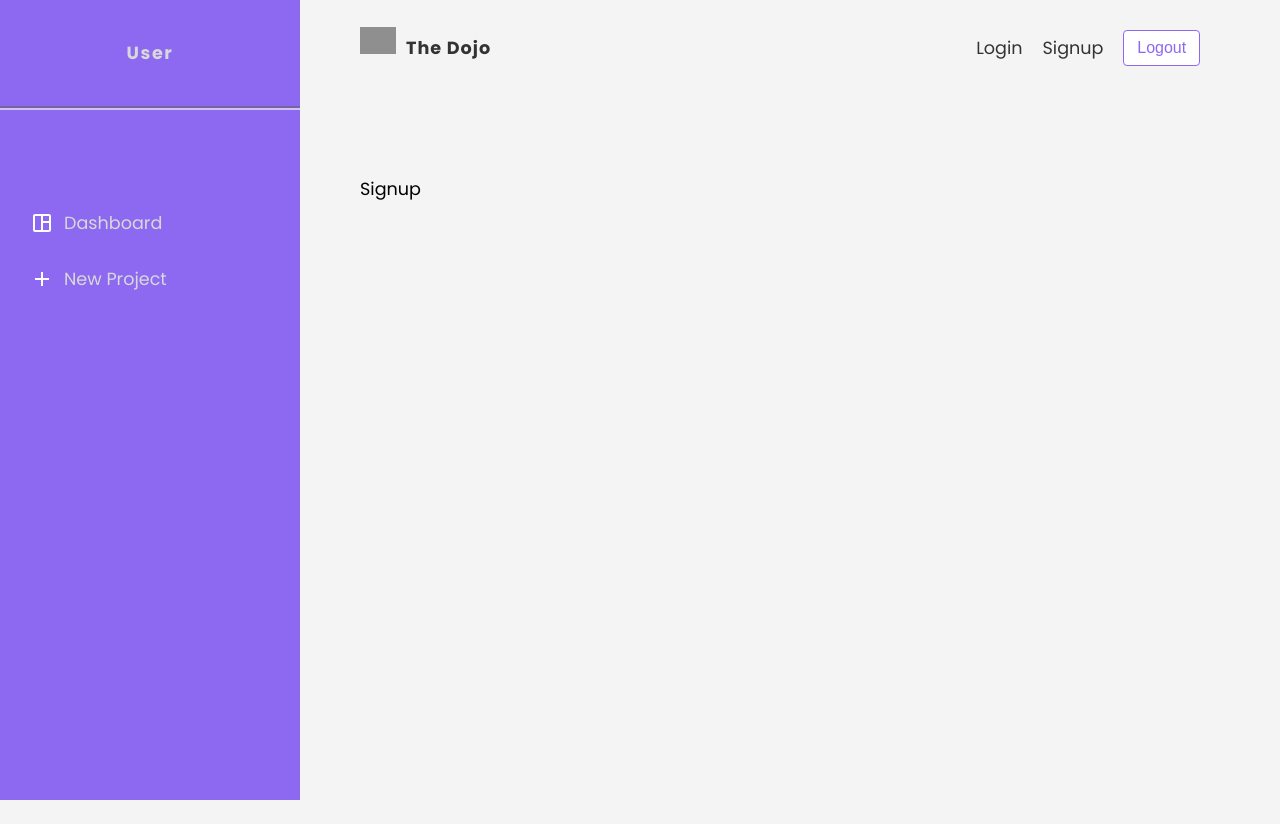
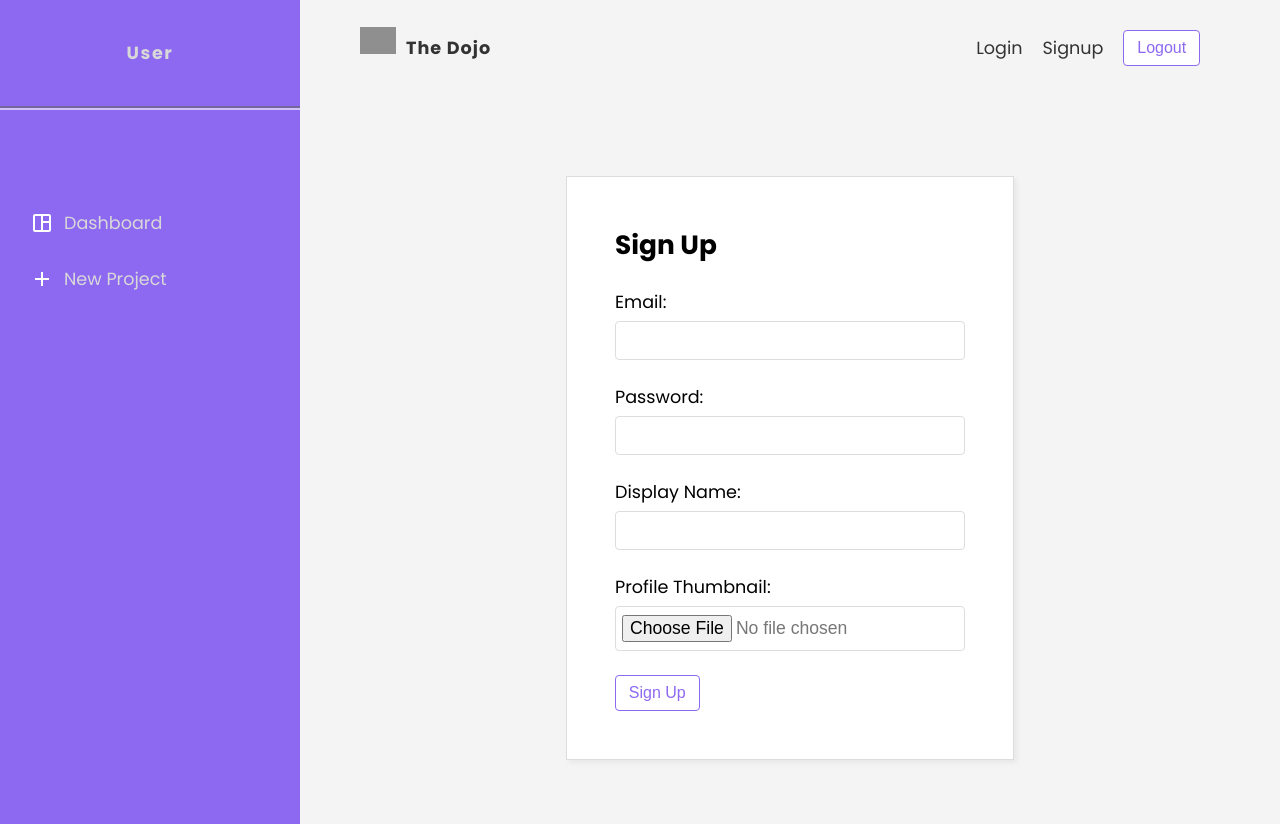
Before and after one commit to codehvila/the-dojo, a React (Create React App) app: page /signup in a window 1280 px wide. Before the commit the page ends 800 px from the top, so only its background shows below. Built offline with nearby package versions, Linux system fonts and the light colour scheme; grey boxes are pictures that could not be loaded.

Commit message:
Create Signup page

```diff
--- a/src/pages/signup/Signup.js
+++ b/src/pages/signup/Signup.js
@@ -1,5 +1,50 @@
+import { useState } from "react";
 import styles from "./Signup.module.css";
+import formsStyles from "../../Forms.module.css";
 
 export default function Signup() {
-  return <div>Signup</div>;
+  const [email, setEmail] = useState("");
+  const [password, setPassword] = useState("");
+  const [displayName, setDisplayName] = useState("");
+  const [thumbnail, setThumbnail] = useState("");
+
+  return (
+    <div>
+      <form className={styles.auth_form}>
+        <h2>Sign Up</h2>
+        <label>
+          <span>Email:</span>
+          <input
+            required
+            type="email"
+            onChange={(e) => setEmail(e.target.value)}
+            value={email}
+          />
+        </label>
+        <label>
+          <span>Password:</span>
+          <input
+            required
+            type="password"
+            onChange={(e) => setPassword(e.target.value)}
+            value={password}
+          />
+        </label>
+        <label>
+          <span>Display Name:</span>
+          <input
+            required
+            type="text"
+            onChange={(e) => setDisplayName(e.target.value)}
+            value={displayName}
+          />
+        </label>
+        <label>
+          <span>Profile Thumbnail:</span>
+          <input required type="file" />
+        </label>
+        <button className={formsStyles.btn}>Sign Up</button>
+      </form>
+    </div>
+  );
 }
--- a/src/pages/signup/Signup.module.css
+++ b/src/pages/signup/Signup.module.css
@@ -0,0 +1,10 @@
+
+.auth_form {
+  box-sizing: border-box;
+  max-width: 28rem;
+  margin: 4rem auto;
+  padding: 3rem;
+  border: 1px solid #ddd;
+  box-shadow: 3px 3px 5px rgba(0, 0, 0, 0.05);
+  background: #fff;
+}
```
